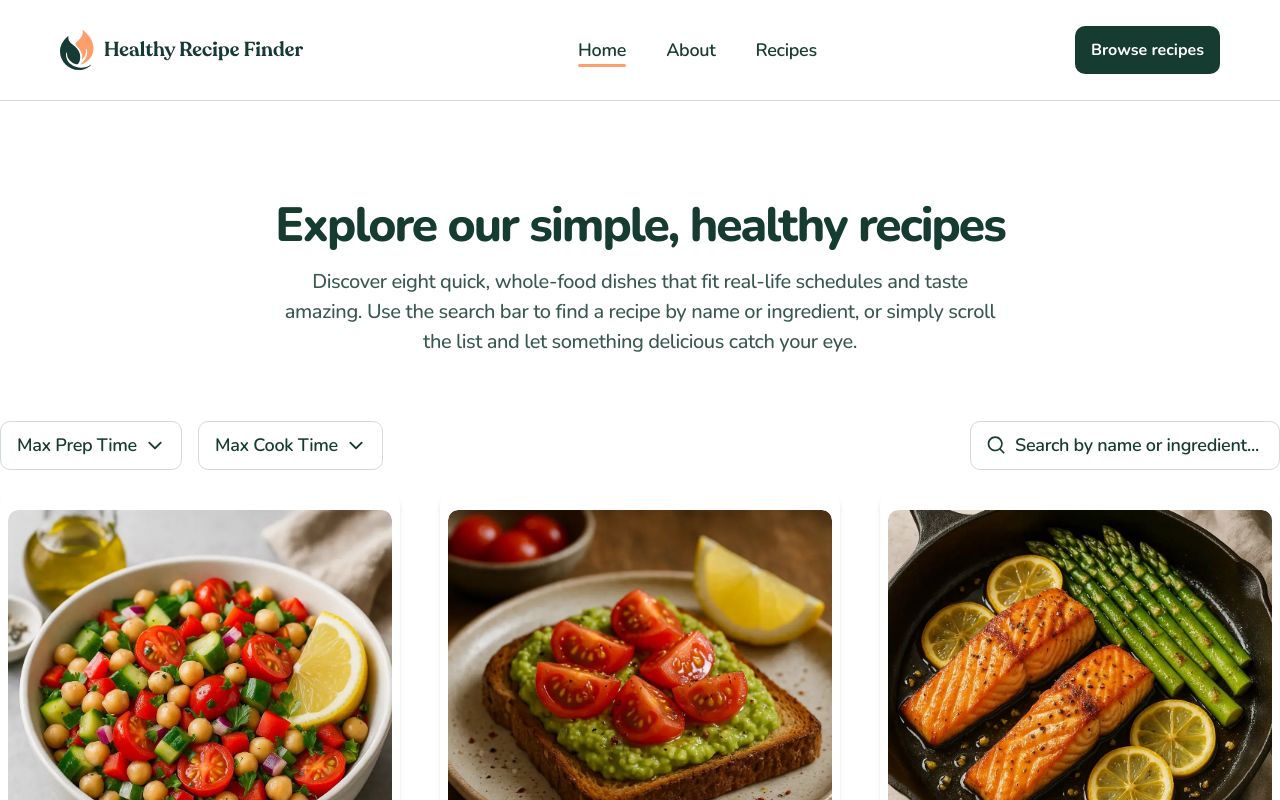
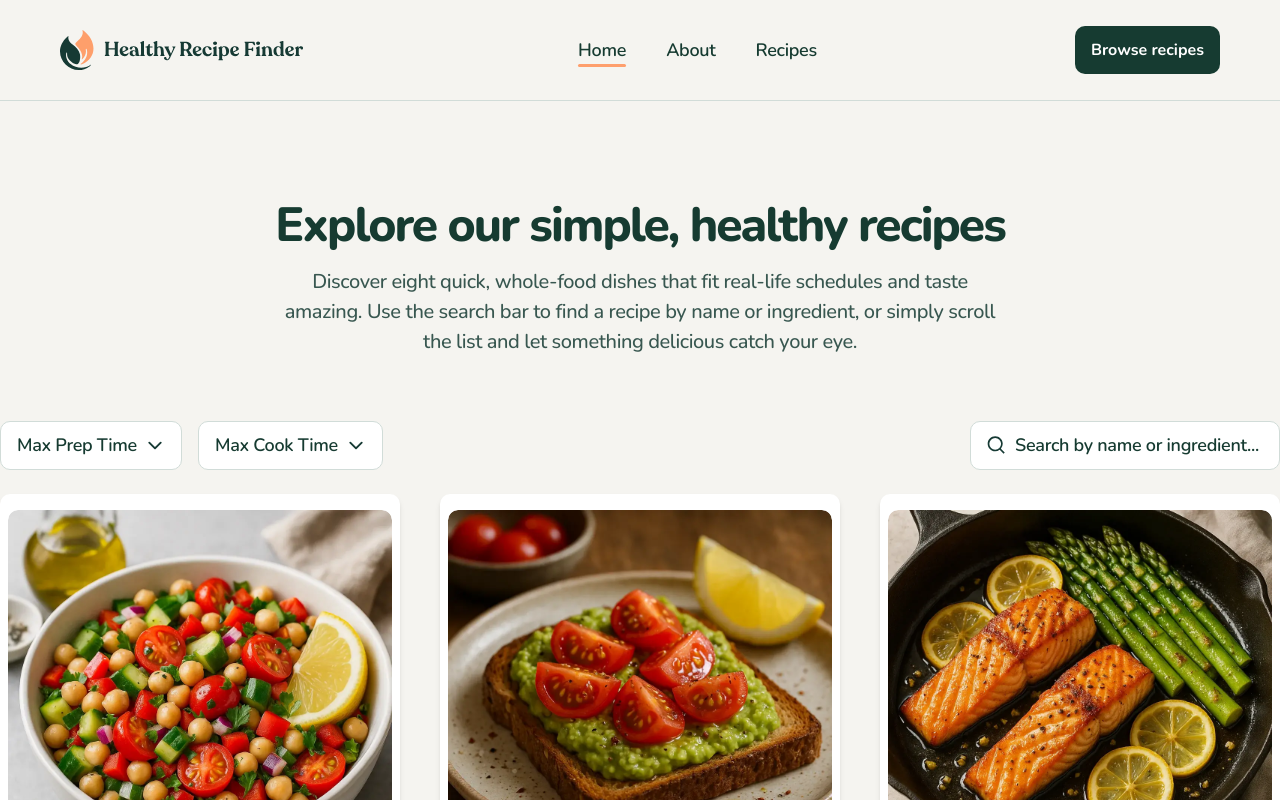
Before and after one commit to pritamtirpude/recipe-finder-website, a React (Vite) app: page /recipes in a window 1280 px wide. Shown: the top 800 px of the page. Built offline with nearby package versions, Linux system fonts and the light colour scheme.

Commit message:
background color change

```diff
--- a/src/components/Navbar/Navbar.tsx
+++ b/src/components/Navbar/Navbar.tsx
@@ -9,7 +9,7 @@ const Navbar = () => {
   const { isOpen, toggle, isActive, setIsActive } = useMobileStore();
 
   return (
-    <nav className="sticky inset-0 z-50 flex items-center justify-between border-b border-b-neutral-300 bg-white px-4 py-5 md:px-8 md:py-8 md:pb-5 lg:px-15 lg:py-6.5">
+    <nav className="sticky inset-0 z-50 flex items-center justify-between border-b border-b-neutral-300 bg-neutral-100 px-4 py-5 md:px-8 md:py-8 md:pb-5 lg:px-15 lg:py-6.5">
       <div>
         <Link to="/">
           <img src="/assets/images/logo.svg" alt="logo" />
--- a/src/components/SearchInput/SearchInput.tsx
+++ b/src/components/SearchInput/SearchInput.tsx
@@ -17,7 +17,7 @@ const SearchInput = () => {
         onChange={(e) => {
           setParams({ search: e.target.value || null });
         }}
-        className="rounded-10 text-nunito-preset-six w-full border border-neutral-300 py-2.5 pl-11 placeholder:text-neutral-900 hover:outline hover:outline-neutral-900 focus:outline-2 lg:w-[310px]"
+        className="rounded-10 text-nunito-preset-six w-full border border-neutral-300 bg-white py-2.5 pl-11 placeholder:text-neutral-900 hover:outline hover:outline-neutral-900 focus:outline-2 lg:w-[310px]"
         type="text"
         placeholder="Search by name or ingredient..."
       />
--- a/src/index.css
+++ b/src/index.css
@@ -108,6 +108,7 @@
 body {
   font-family: 'Nunito', sans-serif;
   overflow-x: hidden;
+  background-color: var(--color-neutral-100);
 }
 
 /* Custom Scrollbar */
```
